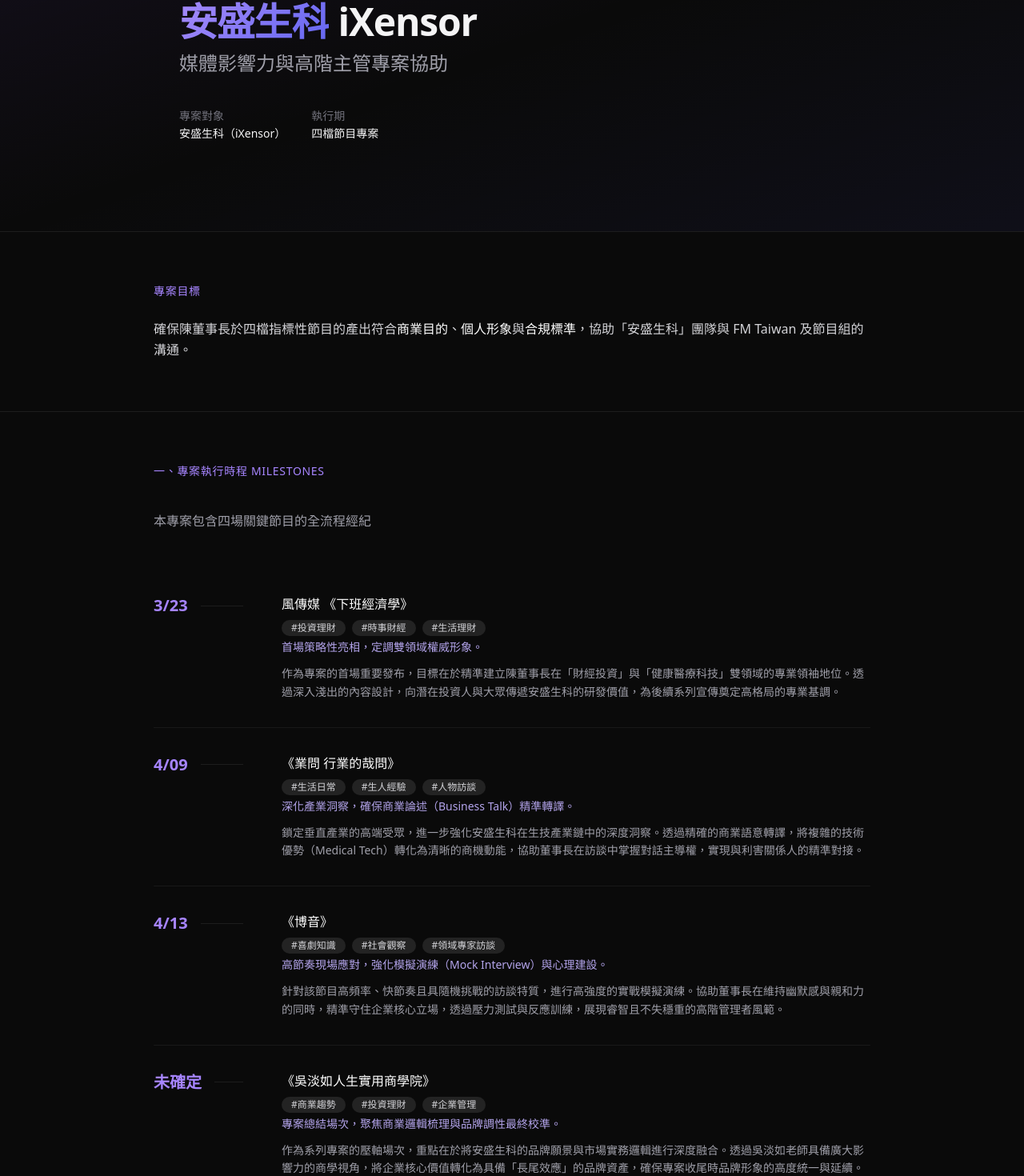
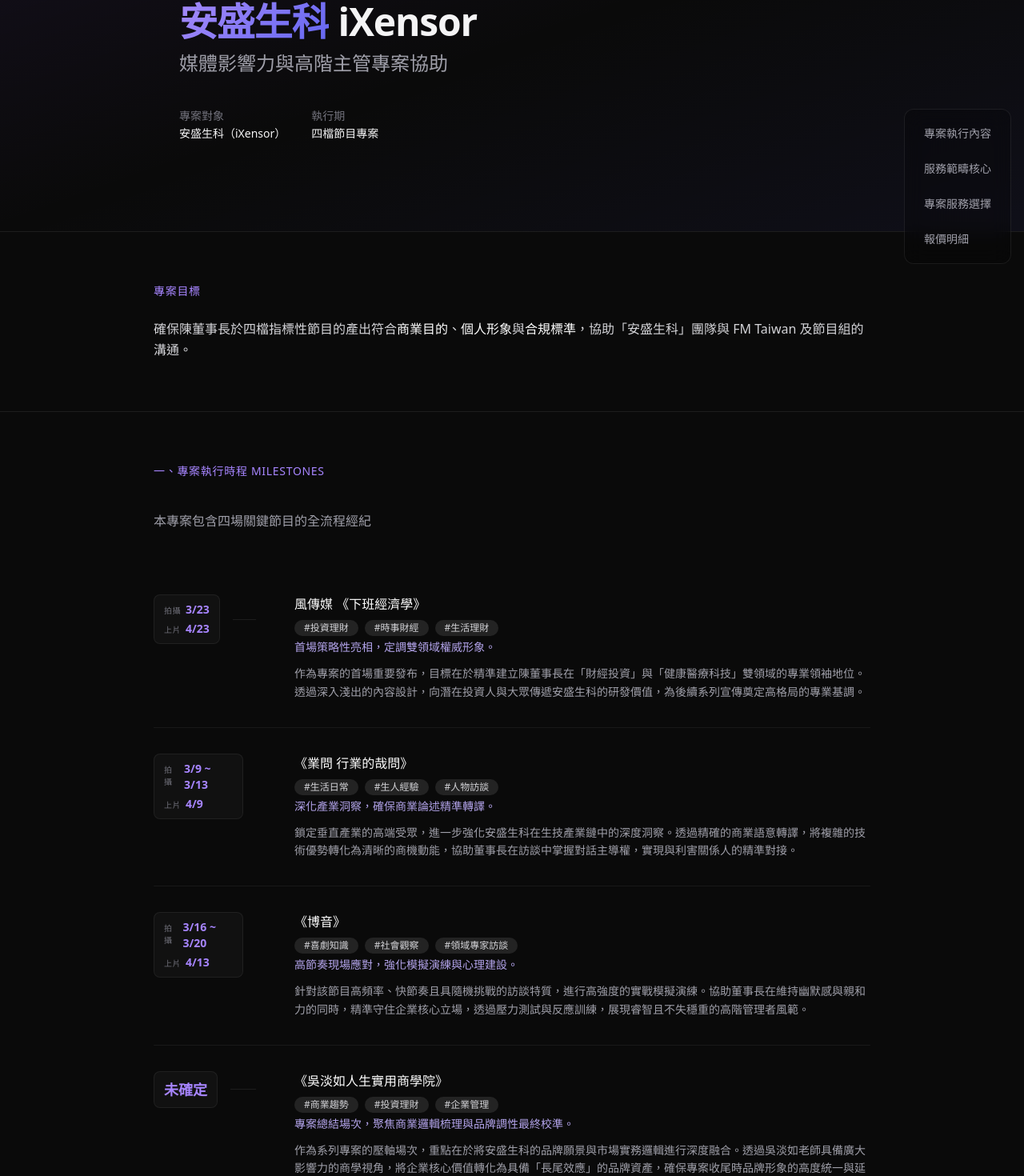
Before and after one commit to Asianboyneo/iXensor, a Next.js app in the folder porposal/: page / in a window 1280 px wide. Shown: the part 167-1637 px from the top of the page at 80% size. Built offline with nearby package versions, Linux system fonts and the light colour scheme.

Commit message:
0211改版

```diff
--- a/porposal/src/app/page.tsx
+++ b/porposal/src/app/page.tsx
@@ -1,8 +1,33 @@
 "use client";
+
+const NAV_ITEMS = [
+  { id: "section-1", label: "專案執行內容" },
+  { id: "section-2", label: "服務範疇核心" },
+  { id: "section-3", label: "專案服務選擇" },
+  { id: "section-quote", label: "報價明細" },
+] as const;
+
+function scrollToSection(id: string) {
+  document.getElementById(id)?.scrollIntoView({ behavior: "smooth", block: "start" });
+}
 
 export default function Home() {
   return (
     <div className="min-h-screen bg-[#0a0a0a] text-zinc-100">
+      {/* 一鍵導覽 */}
+      <nav className="fixed right-4 top-1/2 z-50 -translate-y-1/2 flex flex-col gap-2 rounded-xl border border-white/[0.08] bg-black/20 px-3 py-3 backdrop-blur-md">
+        {NAV_ITEMS.map(({ id, label }) => (
+          <button
+            key={id}
+            type="button"
+            onClick={() => scrollToSection(id)}
+            className="rounded-lg px-3 py-2 text-left text-sm font-medium text-zinc-400 transition-colors hover:bg-white/[0.08] hover:text-violet-300 focus:outline-none focus:ring-2 focus:ring-violet-500/50"
+          >
+            {label}
+          </button>
+        ))}
+      </nav>
+
       {/* Hero Section */}
       <header className="relative overflow-hidden border-b border-white/[0.08]">
         <div className="absolute inset-0 bg-gradient-to-br from-violet-500/[0.08] via-transparent to-indigo-500/[0.06]" />
@@ -49,7 +74,7 @@
       </section>
 
       {/* Milestones */}
-      <section className="border-b border-white/[0.08] px-6 py-16 sm:px-8">
+      <section id="section-1" className="scroll-mt-6 border-b border-white/[0.08] px-6 py-16 sm:px-8 sm:scroll-mt-8">
         <div className="mx-auto max-w-4xl">
           <h2 className="mb-10 text-sm font-medium uppercase tracking-wider text-violet-400">
             一、專案執行時程 Milestones
@@ -59,23 +84,26 @@
           <div className="space-y-0">
             {[
               {
-                date: "3/23",
+                shootDate: "3/23",
+                releaseDate: "4/23",
                 title: "風傳媒 《下班經濟學》",
                 focus: "首場策略性亮相，定調雙領域權威形象。",
                 desc: "作為專案的首場重要發布，目標在於精準建立陳董事長在「財經投資」與「健康醫療科技」雙領域的專業領袖地位。透過深入淺出的內容設計，向潛在投資人與大眾傳遞安盛生科的研發價值，為後續系列宣傳奠定高格局的專業基調。",
                 tags: ["#投資理財", "#時事財經", "#生活理財"],
               },
               {
-                date: "4/09",
+                shootDate: "3/9 ~ 3/13",
+                releaseDate: "4/9",
                 title: "《業問 行業的哉問》",
-                focus: "深化產業洞察，確保商業論述（Business Talk）精準轉譯。",
-                desc: "鎖定垂直產業的高端受眾，進一步強化安盛生科在生技產業鏈中的深度洞察。透過精確的商業語意轉譯，將複雜的技術優勢（Medical Tech）轉化為清晰的商機動能，協助董事長在訪談中掌握對話主導權，實現與利害關係人的精準對接。",
+                focus: "深化產業洞察，確保商業論述精準轉譯。",
+                desc: "鎖定垂直產業的高端受眾，進一步強化安盛生科在生技產業鏈中的深度洞察。透過精確的商業語意轉譯，將複雜的技術優勢轉化為清晰的商機動能，協助董事長在訪談中掌握對話主導權，實現與利害關係人的精準對接。",
                 tags: ["#生活日常", "#生人經驗", "#人物訪談"],
               },
               {
-                date: "4/13",
+                shootDate: "3/16 ~ 3/20",
+                releaseDate: "4/13",
                 title: "《博音》",
-                focus: "高節奏現場應對，強化模擬演練（Mock Interview）與心理建設。",
+                focus: "高節奏現場應對，強化模擬演練與心理建設。",
                 desc: "針對該節目高頻率、快節奏且具隨機挑戰的訪談特質，進行高強度的實戰模擬演練。協助董事長在維持幽默感與親和力的同時，精準守住企業核心立場，透過壓力測試與反應訓練，展現睿智且不失穩重的高階管理者風範。",
                 tags: ["#喜劇知識", "#社會觀察", "#領域專家訪談"],
               },
@@ -91,8 +119,23 @@
                 key={i}
                 className="group flex flex-col gap-4 border-b border-white/[0.06] py-8 last:border-0 sm:flex-row sm:items-start sm:gap-12"
               >
-                <div className="flex items-center gap-4 sm:w-28 sm:shrink-0">
-                  <span className="text-2xl font-semibold text-violet-400 sm:text-xl">{item.date}</span>
+                <div className="flex items-center gap-4 sm:w-32 sm:shrink-0">
+                  {"shootDate" in item && item.releaseDate ? (
+                    <div className="flex flex-col gap-1 rounded-lg border border-white/[0.06] bg-white/[0.03] px-3 py-2">
+                      <div className="flex items-baseline gap-1.5">
+                        <span className="text-[10px] font-medium uppercase tracking-wider text-zinc-500">拍攝</span>
+                        <span className="text-sm font-semibold text-violet-400">{item.shootDate}</span>
+                      </div>
+                      <div className="flex items-baseline gap-1.5">
+                        <span className="text-[10px] font-medium uppercase tracking-wider text-zinc-500">上片</span>
+                        <span className="text-sm font-semibold text-violet-400">{item.releaseDate}</span>
+                      </div>
+                    </div>
+                  ) : (
+                    <div className="flex flex-col justify-center rounded-lg border border-white/[0.06] bg-white/[0.03] px-3 py-2">
+                      <span className="text-lg font-semibold text-violet-400">{(item as { date?: string }).date}</span>
+                    </div>
+                  )}
                   <span className="hidden h-px flex-1 bg-white/[0.08] sm:block" />
                 </div>
                 <div className="flex-1">
@@ -116,7 +159,7 @@
       </section>
 
       {/* Service Scope */}
-      <section className="border-b border-white/[0.08] px-6 py-16 sm:px-8">
+      <section id="section-2" className="scroll-mt-6 border-b border-white/[0.08] px-6 py-16 sm:px-8 sm:scroll-mt-8">
         <div className="mx-auto max-w-4xl">
           <h2 className="mb-10 text-sm font-medium uppercase tracking-wider text-violet-400">
             二、服務範疇與核心價值
@@ -137,7 +180,7 @@
                 title: "內容轉譯與風險防線",
                 items: [
                   "企業立場的溝通轉譯者：全程參與製播會議，代表安盛生科立場發聲。對內提供媒體實務建議以優化內容；對外協助團隊過濾製作端不合理要求，化解執行風險。",
-                  "實戰壓力測試（Mock Interview）：針對錄影現場可能的尖銳提議或敏感追問進行模擬演練，協助董事長調整語氣、節奏與應對策略，確保表現專業且從容。",
+                  "實戰壓力測試：針對錄影現場可能的尖銳提議或敏感追問進行模擬演練，協助董事長調整語氣、節奏與應對策略，確保表現專業且從容。",
                 ],
               },
               {
@@ -181,7 +224,7 @@
       </section>
 
       {/* Service Packages */}
-      <section className="border-b border-white/[0.08] px-6 py-16 sm:px-8">
+      <section id="section-3" className="scroll-mt-6 border-b border-white/[0.08] px-6 py-16 sm:px-8 sm:scroll-mt-8">
         <div className="mx-auto max-w-4xl">
           <h2 className="mb-4 text-sm font-medium uppercase tracking-wider text-violet-400">
             三、專案服務模組選擇 Service Packages
@@ -214,7 +257,7 @@
           </p>
 
           {/* 報價明細 */}
-          <div className="mt-12">
+          <div id="section-quote" className="mt-12 scroll-mt-24">
             <h3 className="mb-4 text-sm font-medium uppercase tracking-wider text-violet-400">
               報價明細
             </h3>
```
